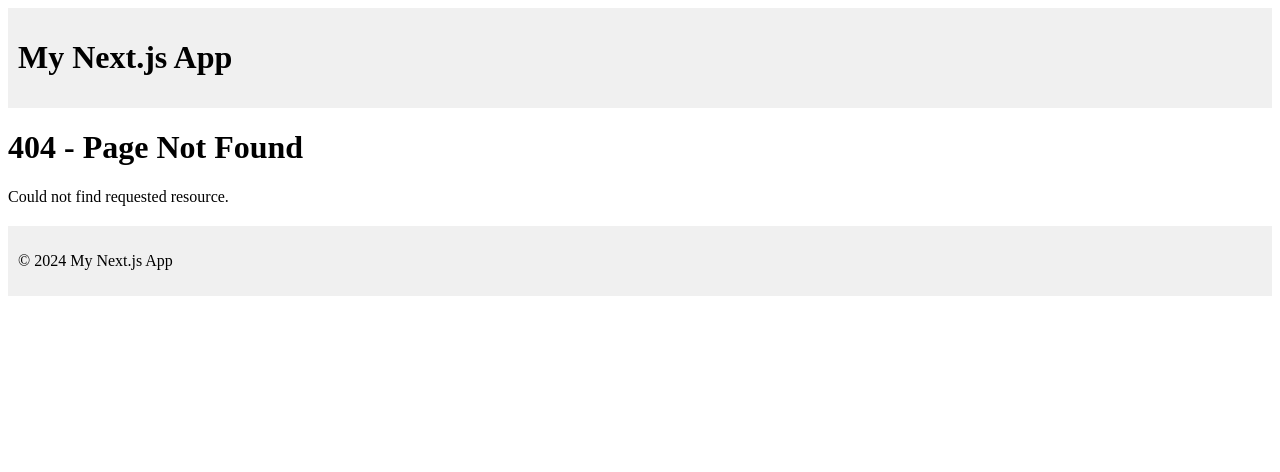
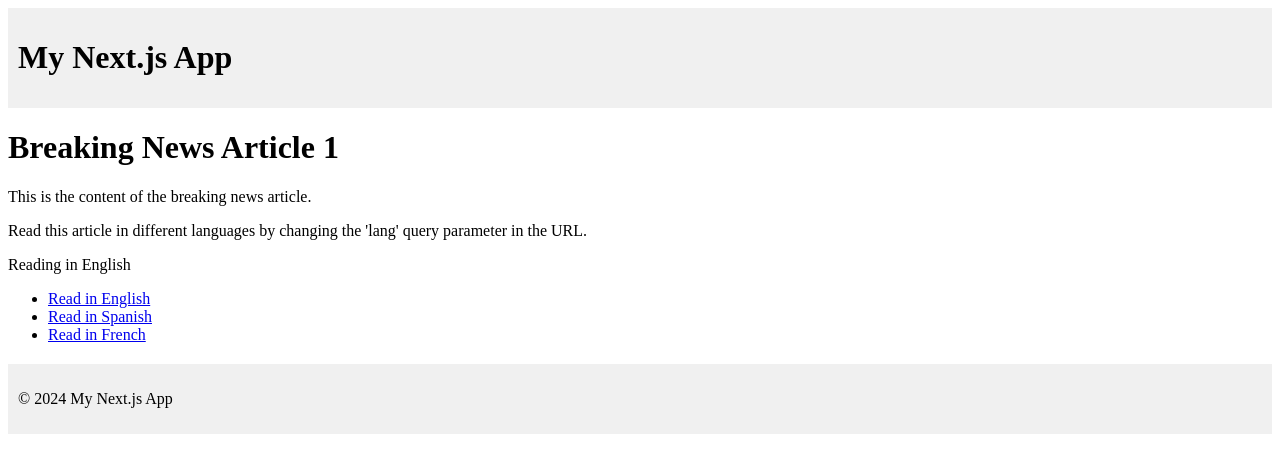
Before and after one commit to napster007/nextJSTut, a Next.js app: page /articles/1 in a window 1280 px wide. Before the commit this address had no page. Shown: the top 472 px of the page. Built offline with nearby package versions, Linux system fonts and the light colour scheme.

Commit message:
params and searchQuery

```diff
--- /dev/null
+++ b/src/app/articles/[articleId]/page.tsx
@@ -0,0 +1,20 @@
+import Link from "next/link";
+
+export default async function NewsArticle({ params, searchParams }: {
+    params: Promise<{ articleId: string }>,
+    searchParams: Promise<{ lang?: "en" | "es" | "fr" }>
+}) {
+    const { articleId } = await params;
+    const { lang = "en" } = await searchParams;
+    return <div>
+    <h1 className="text-4xl font-bold">Breaking News Article {articleId}</h1>
+        <p>This is the content of the breaking news article.</p>
+        <p>Read this article in different languages by changing the 'lang' query parameter in the URL.</p>
+        <p>Reading in {lang === "en" ? "English" : lang === "es" ? "Spanish" : "French"}</p>
+    <ul>
+            <li><Link href={`/articles/${articleId}?lang=en`} className="text-blue-500 underline">Read in English</Link></li>
+            <li><Link href={`/articles/${articleId}?lang=es`} className="text-blue-500 underline">Read in Spanish</Link></li>
+            <li><Link href={`/articles/${articleId}?lang=fr`} className="text-blue-500 underline">Read in French</Link></li>
+    </ul>
+    </div>;
+}
--- a/src/app/page.tsx
+++ b/src/app/page.tsx
@@ -12,6 +12,12 @@ export default function Home() {
           <li>
             <Link href="/products">Products</Link>
           </li>
+           <li>
+            <Link href="/articles/breaking-news-123?lang=en">Read in English</Link>
+          </li>
+          <li>
+            <Link href="/articles/breaking-news-123?lang=es">Read in Spanish</Link>
+          </li>
         </ul>
       </nav>
     </main>
```
